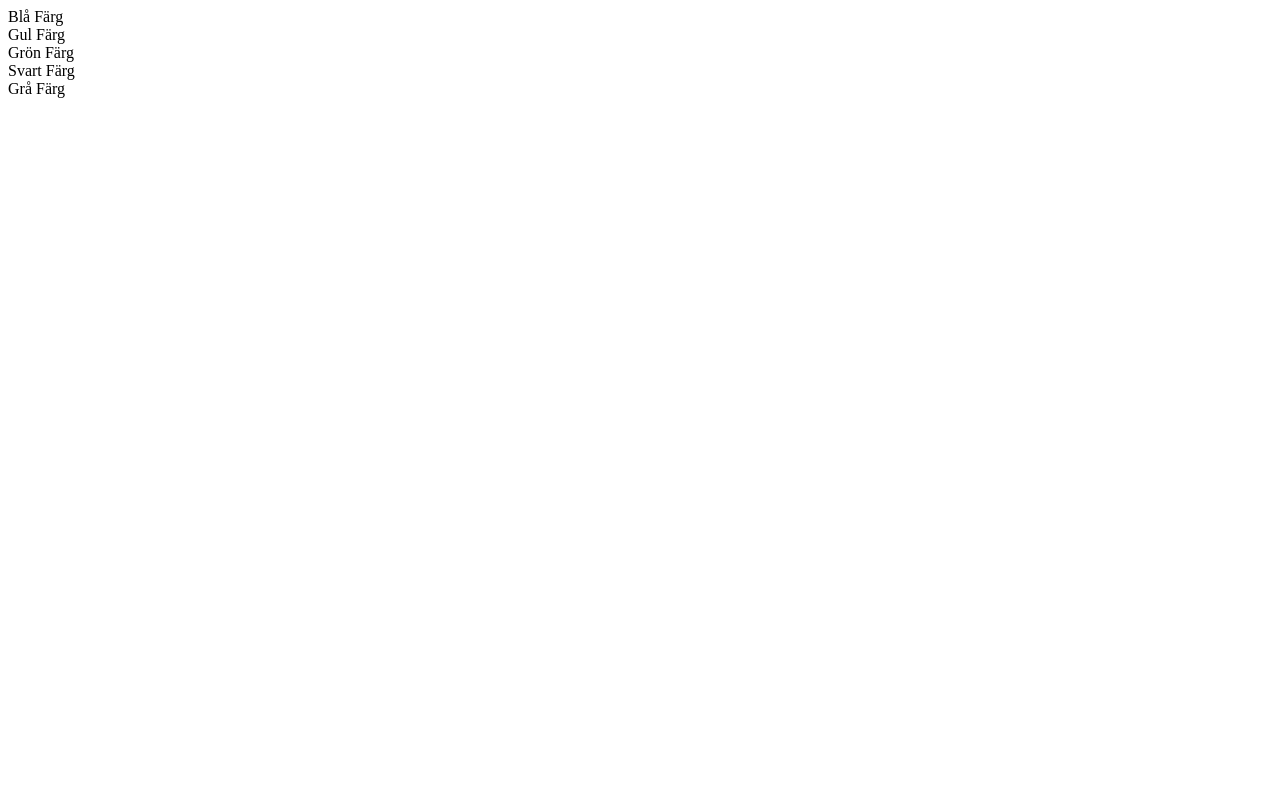
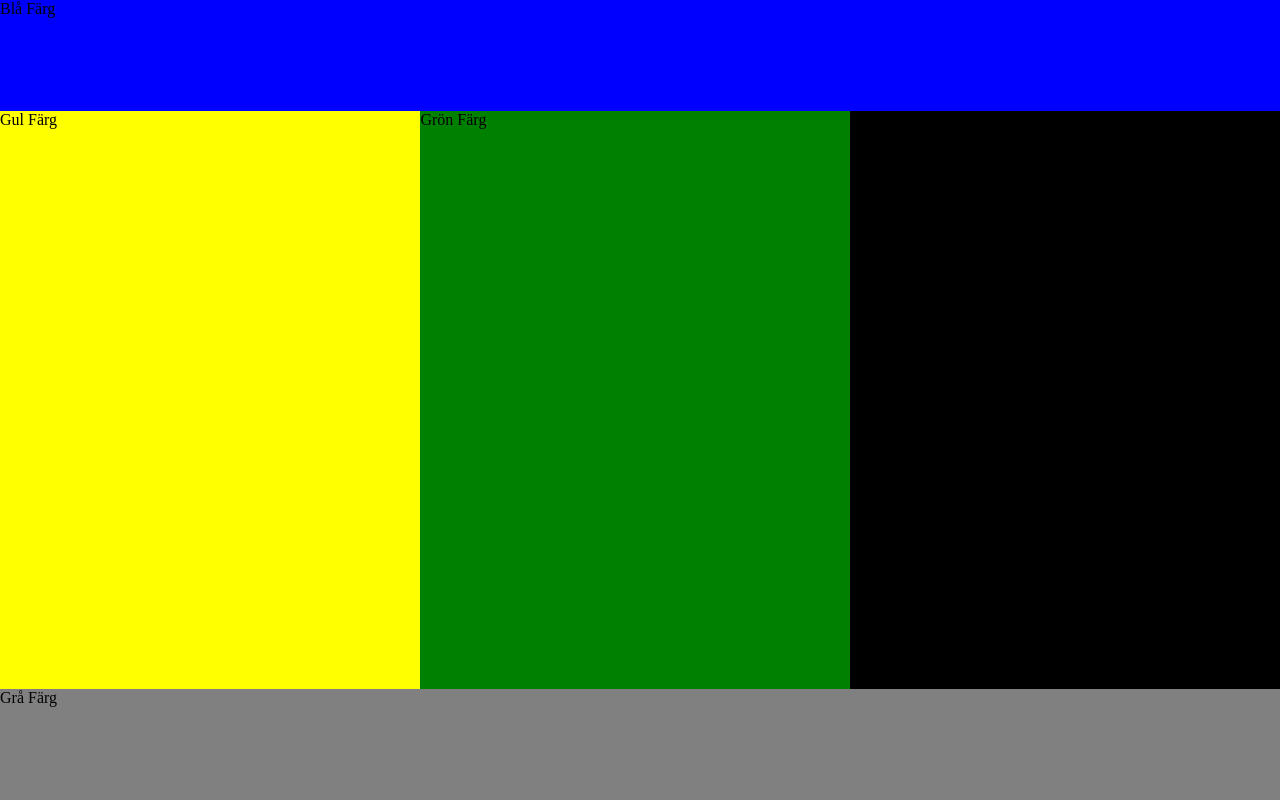
Before and after one commit to FredrikJung/Frontend-1-hemtenta, a plain HTML site: page uppgift3/index.html in a window 1280 px wide. Drawn offline with Linux system fonts and the light colour scheme.

Commit message:
assignment 3 done

```diff
--- a/uppgift3/index.html
+++ b/uppgift3/index.html
@@ -1,14 +1,13 @@
 <!DOCTYPE html>
 <html lang="en">
-<head>
-    <meta charset="UTF-8">
-    <meta http-equiv="X-UA-Compatible" content="IE=edge">
-    <meta name="viewport" content="width=device-width, initial-scale=1.0">
+  <head>
+    <meta charset="UTF-8" />
+    <meta http-equiv="X-UA-Compatible" content="IE=edge" />
+    <meta name="viewport" content="width=device-width, initial-scale=1.0" />
     <title>Uppgift 3</title>
-    <link rel="stylesheet" href="styling.css">
-</head>
-<body>
-
+    <link rel="stylesheet" href="styling.css" />
+  </head>
+  <body>
     <!--
         UPPGIFT 3
             1. Se bifogad bild (layout.png)
@@ -17,11 +16,12 @@
             4. Skapa och modifiera HTML och CSS dokumenten så att kraven uppfylls.
             5. Kommentera css filen vilka val du gör och varför du gör dem för att åstadkomma dessa resultat.
      -->
-    <div>Blå Färg</div>
-    <div>Gul Färg</div>
-    <div>Grön Färg</div>
-    <div>Svart Färg</div>
-    <div>Grå Färg</div>
-
-</body>
+    <div class="blue">Blå Färg</div>
+    <div class="container">
+      <div class="yellow">Gul Färg</div>
+      <div class="green">Grön Färg</div>
+      <div class="black">Svart Färg</div>
+    </div>
+    <div class="grey">Grå Färg</div>
+  </body>
 </html>
--- a/uppgift3/styling.css
+++ b/uppgift3/styling.css
@@ -0,0 +1,61 @@
+body {
+    /* Använder display flex för att skapa en box för hela bodyn.
+    Sätter flex direction till column så att boxarna i bodyn placeras på varandra.
+    Sätter margin till 0 och height till 100vh så att content ska fylla ut ända till kanterna*/
+    display: flex;
+    flex-direction: column;
+    margin: 0px;
+    height: 100vh;
+}
+
+.blue {
+    /* Andvänder display flex för att göra diven till en box
+    Sätter grow 1 så att den ska ta mer plats och färg blå */
+    display: flex;
+    flex-grow: 1;
+    background-color: blue;
+}
+
+.container {
+    /* Skapar en box för de tre mitten divarna så att jag kan köra flex direction row
+    så att dessa divar lägger sig bredvid varandra.
+    Sätter grow 6 så att denna box tar upp mer utrymme än den övre och undre boxen */
+    display: flex;
+    flex-grow: 6;
+    flex-direction: row;
+}
+
+.yellow {
+    /* Samma hör, display flex för skapa flex box för diven.
+    Sätter grow 1 och alla andra boxar i container diven så att de tar upp lika stor yta
+    Sätter backgrundsgärg */
+    display: flex;
+    flex-grow: 1;
+    background-color: yellow;
+}
+
+.green {
+    /* Samma hör, display flex för skapa flex box för diven.
+    Sätter grow 1 och alla andra boxar i container diven så att de tar upp lika stor yta
+    Sätter backgrundsgärg */
+    display: flex;
+    flex-grow: 1;
+    background-color: green;
+}
+
+.black {
+    /* Samma hör, display flex för skapa flex box för diven.
+    Sätter grow 1 och alla andra boxar i container diven så att de tar upp lika stor yta
+    Sätter backgrundsgärg */
+    display: flex;
+    flex-grow: 1;
+    background-color: black;
+}
+
+.grey {
+    /* Andvänder display flex för att göra diven till en box
+    Sätter grow 1 så att den ska ta mer plats och färg grå */
+    display: flex;
+    flex-grow: 1;
+    background-color: grey;
+}
```
